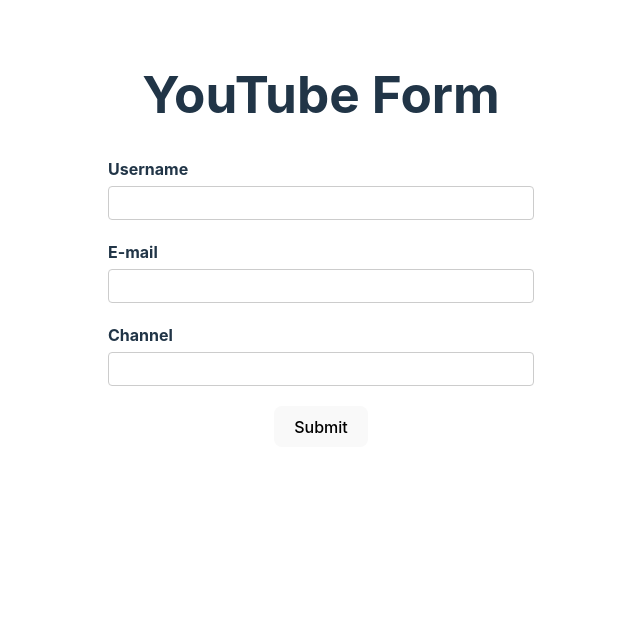
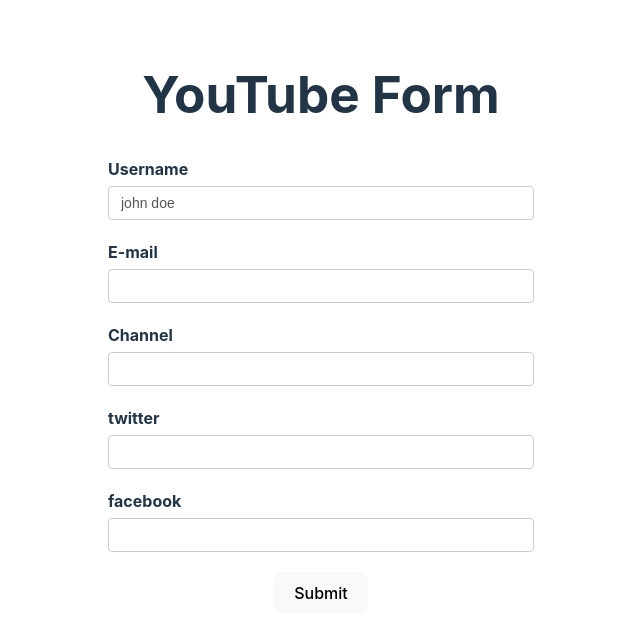
Before and after one commit to s8990/react-hook-form-example, a React (Vite) app: page / in a window 1280 px wide. Shown: the top 638 px of the page, without its empty margins (319-959 px from the left). Built offline with nearby package versions, Linux system fonts and the light colour scheme.

Commit message:
add form values as an object

```diff
--- a/src/components/YoutubeForm.tsx
+++ b/src/components/YoutubeForm.tsx
@@ -5,10 +5,37 @@
   username: string;
   email: string;
   channel: string;
+  social: {
+    twitter: string,
+    facebook: string,
+  };
 }
 
 export const YouTubeForm = () => {
-  const form = useForm<FormValues>();
+  const form = useForm<FormValues>({
+    defaultValues: {
+        username: "john doe",
+        email: "",
+        channel: "",
+        social: {
+            twitter: "",
+            facebook: "",
+        },
+    },
+    // get data from API
+    // defaultValues: async () => {
+    //   const response = await fetch(
+    //     "https://jsonplaceholder.typicode.com/users/1"
+    //   );
+    //   const data = await response.json();
+
+    //   return {
+    //     username: data.username,
+    //     email: data.email,
+    //     channel: data.name,
+    //   };
+    // },
+  });
   const {
     register,
     control,
@@ -17,7 +44,7 @@
   } = form;
 
   const onSubmit = (values: FormValues) => {
-    console.log(values);
+    console.log("form submitted :: ", values);
   };
 
   return (
@@ -44,6 +71,17 @@
             id="email"
             {...register("email", {
               required: "email is required",
+              validate: {
+                notAdmin: (field) => {
+                  return field !== "test@mail.com" || "enter another email";
+                },
+                notBlockListed: (field) => {
+                  return (
+                    !field.endsWith("example-domain.com") ||
+                    "unacceptable email!"
+                  );
+                },
+              },
               pattern: {
                 value: /^[a-zA-Z0-9_.+-]+@[a-zA-Z0-9-]+\.[a-zA-Z0-9-.]+$/,
                 message: "invalid format",
@@ -65,6 +103,24 @@
           <p className="error">{errors.channel?.message}</p>
         </div>
 
+        <div className="form-control">
+          <label htmlFor="twitter">twitter</label>
+          <input
+            type="text"
+            id="twitter"
+            {...register("social.twitter")}
+          />
+        </div>
+
+        <div className="form-control">
+          <label htmlFor="facebook">facebook</label>
+          <input
+            type="text"
+            id="facebook"
+            {...register("social.facebook")}
+          />
+        </div>
+
         <button>Submit</button>
       </form>
 
```
